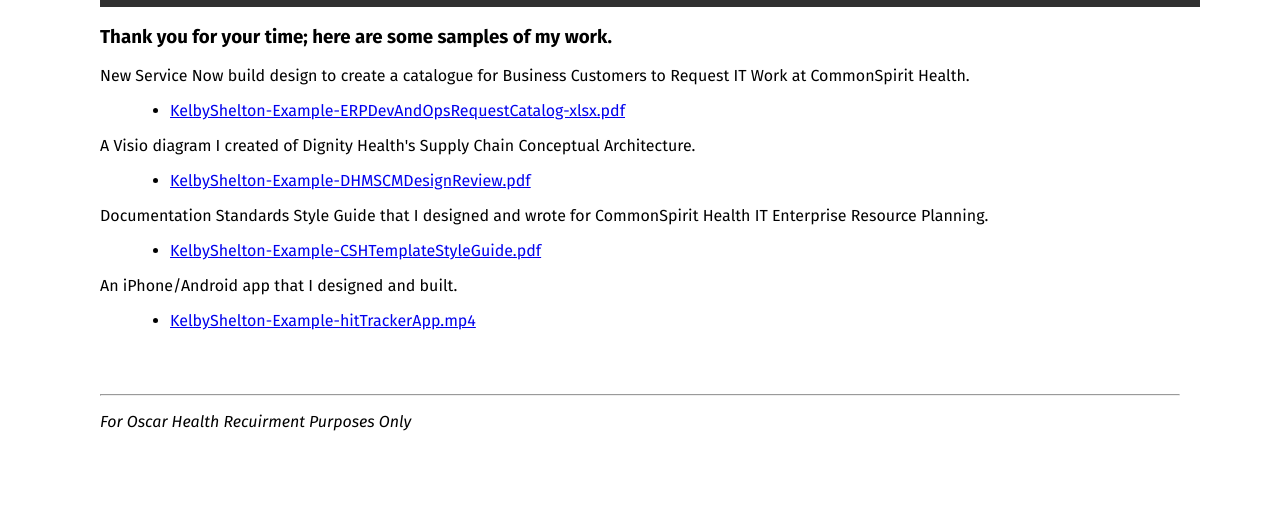
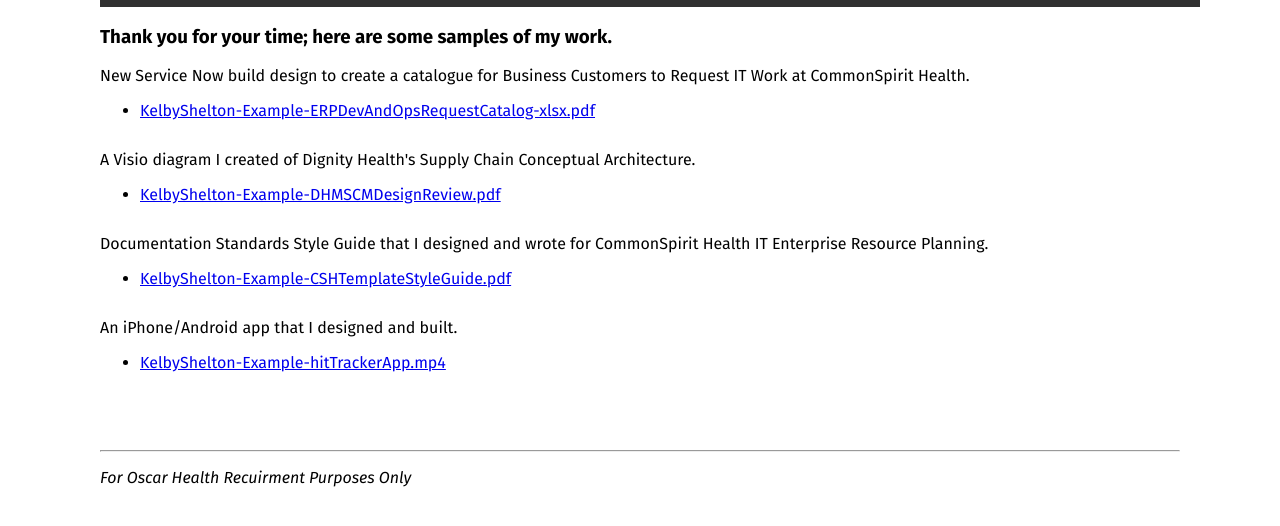
Before and after one commit to Kalcitus/kalcitus.github.io, a plain HTML site: page UIDesignExamples.html in a window 1280 px wide. Shown: the part 50-576 px from the top of the page. Drawn offline with Linux system fonts and the light colour scheme.

Commit message:
Update styles.css

```diff
--- a/styles.css
+++ b/styles.css
@@ -65,7 +65,8 @@ button {
 }
 
 .exampleWork {
-    margin: 0 30px;
+    margin-top: 0;
+    margin-bottom: 30px;
 }
 
 .displayedContent img {
```
